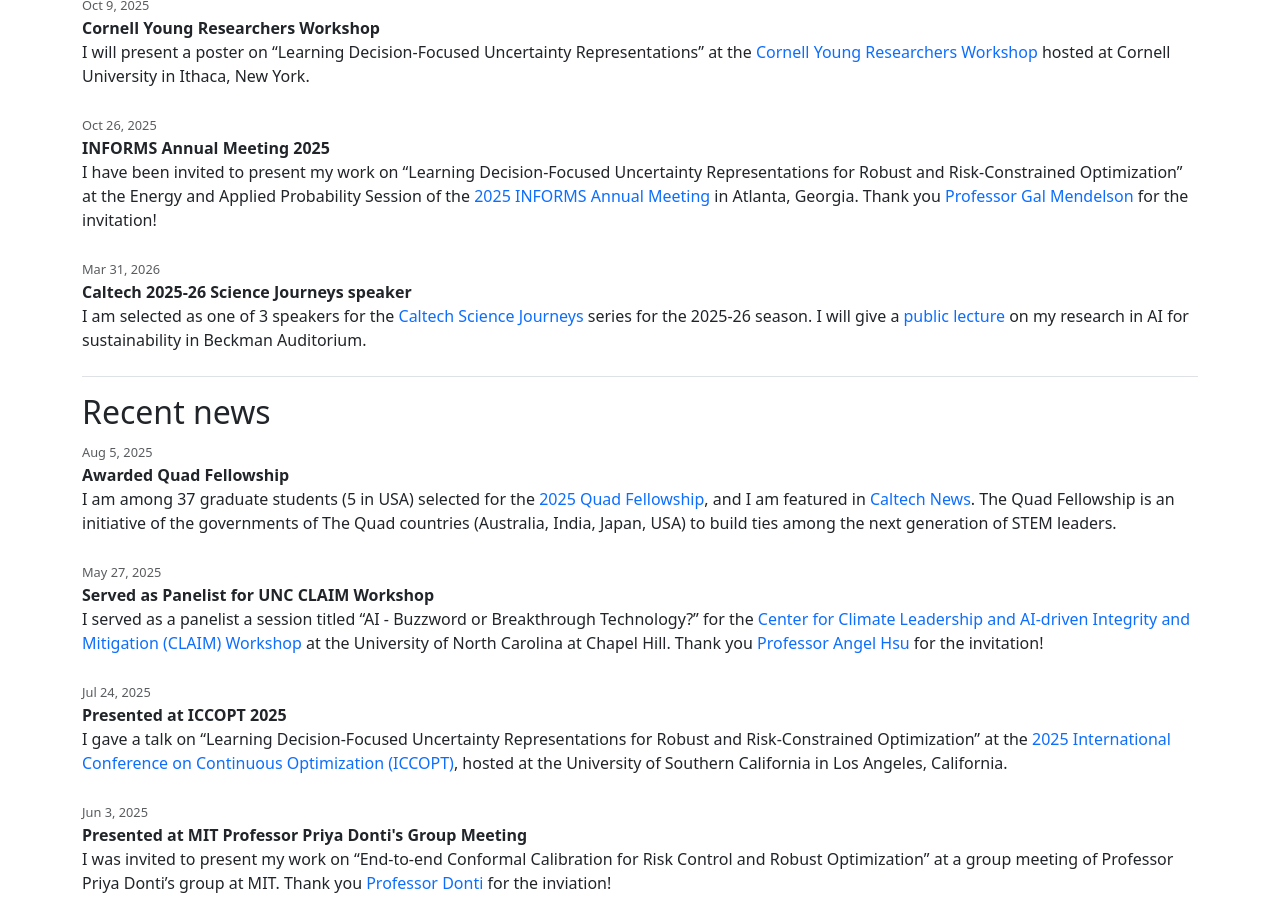
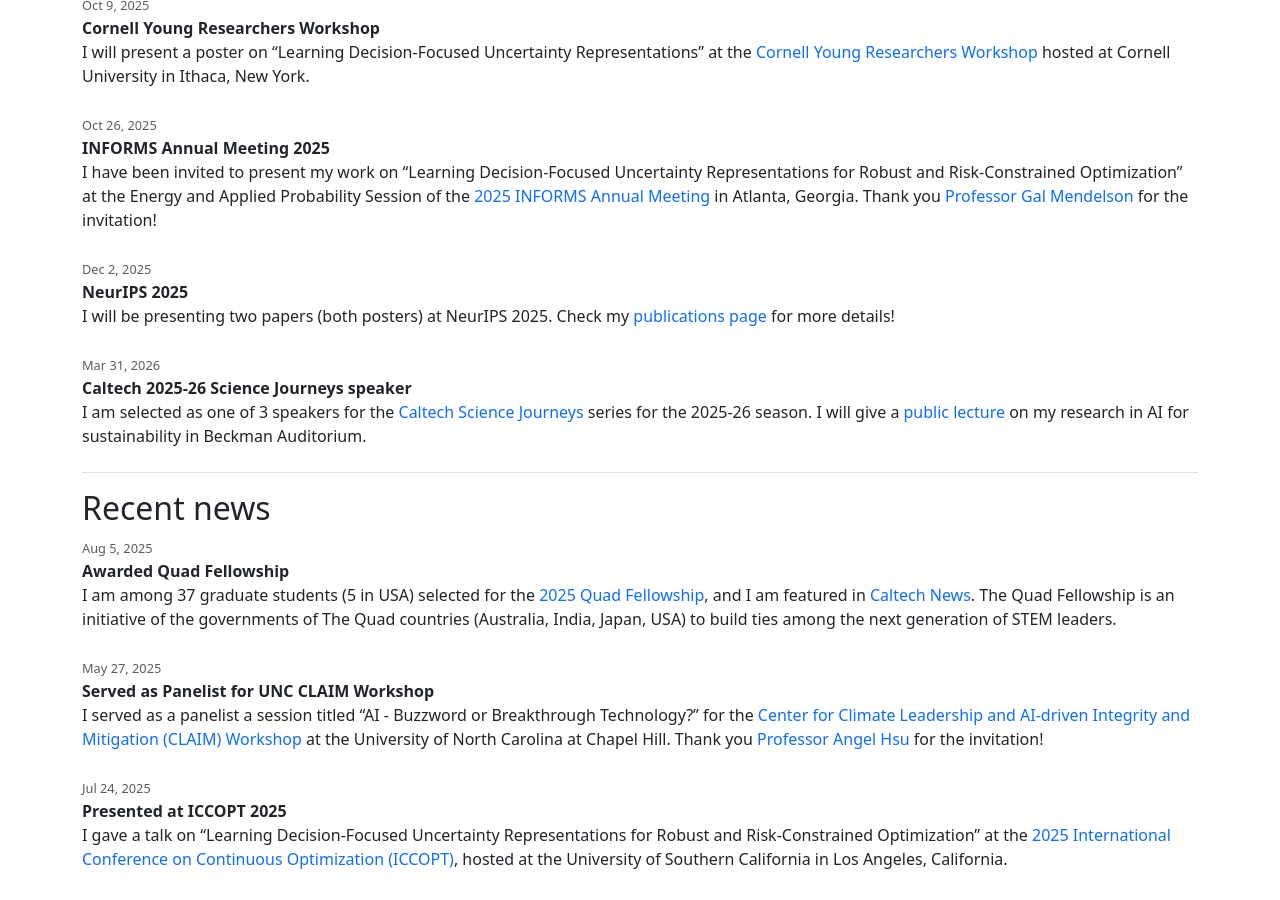
Before and after one commit to chrisyeh96/chrisyeh96.github.io, a Jekyll site: the page built from index.md, in a window 1280 px wide and 900 px high, scrolled down 1222 px. Built offline with Jekyll 4.4.1, drawn with Linux system fonts in a browser that asks for light colours.

Commit message:
News: add NeurIPS 2025

```diff
--- a/_data/news.yml
+++ b/_data/news.yml
@@ -1,6 +1,10 @@
 - date: 2026-03-31
   title: Caltech 2025-26 Science Journeys speaker
   description: I am selected as one of 3 speakers for the [Caltech Science Journeys](https://events.caltech.edu/series/science-journeys) series for the 2025-26 season. I will give a [public lecture](https://events.caltech.edu/calendar/science-journey-smarter-ai-for-a-more-sustainable-world) on my research in AI for sustainability in Beckman Auditorium.
+
+- date: 2025-12-02
+  title: NeurIPS 2025
+  description: I will be presenting two papers (both posters) at NeurIPS 2025. Check my [publications page](./publications/) for more details!
 
 - date: 2025-10-26
   title: INFORMS Annual Meeting 2025
```
